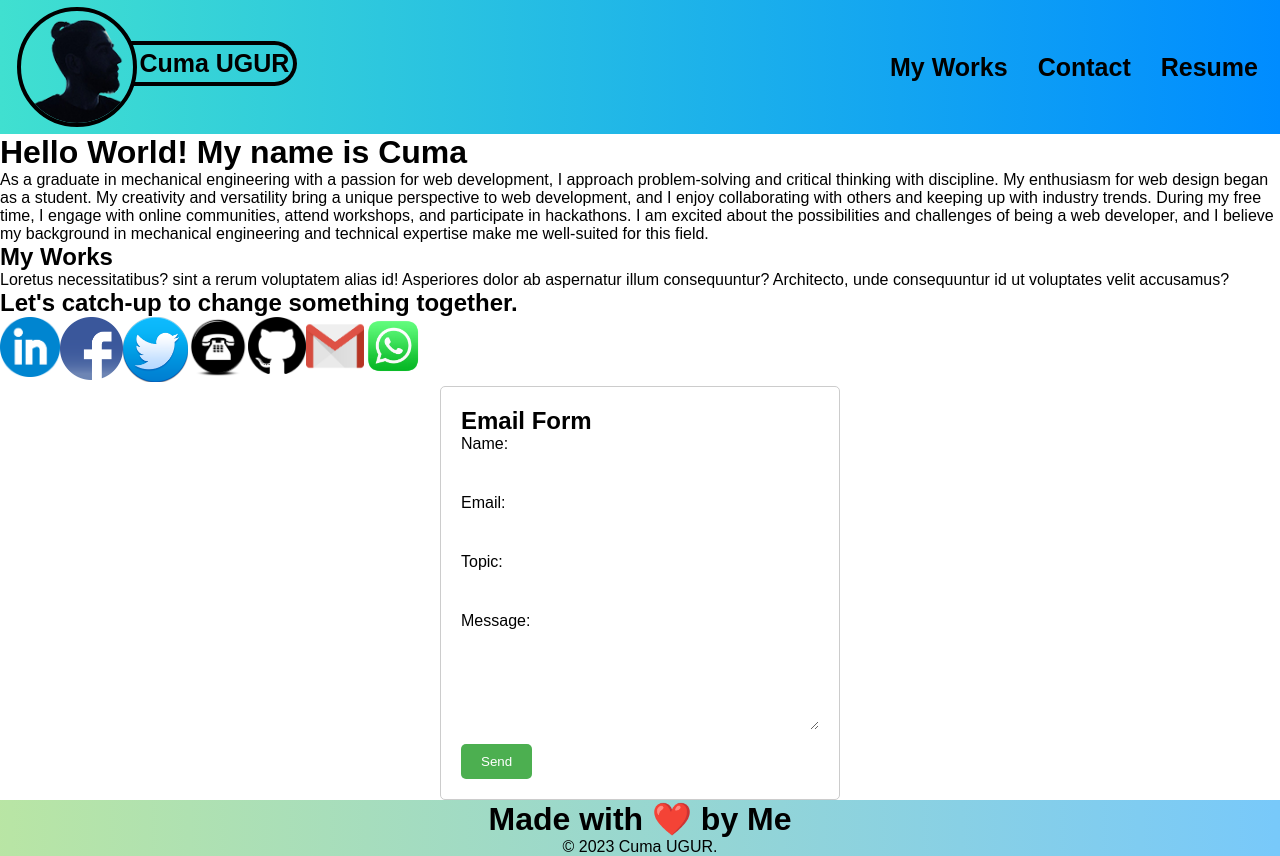
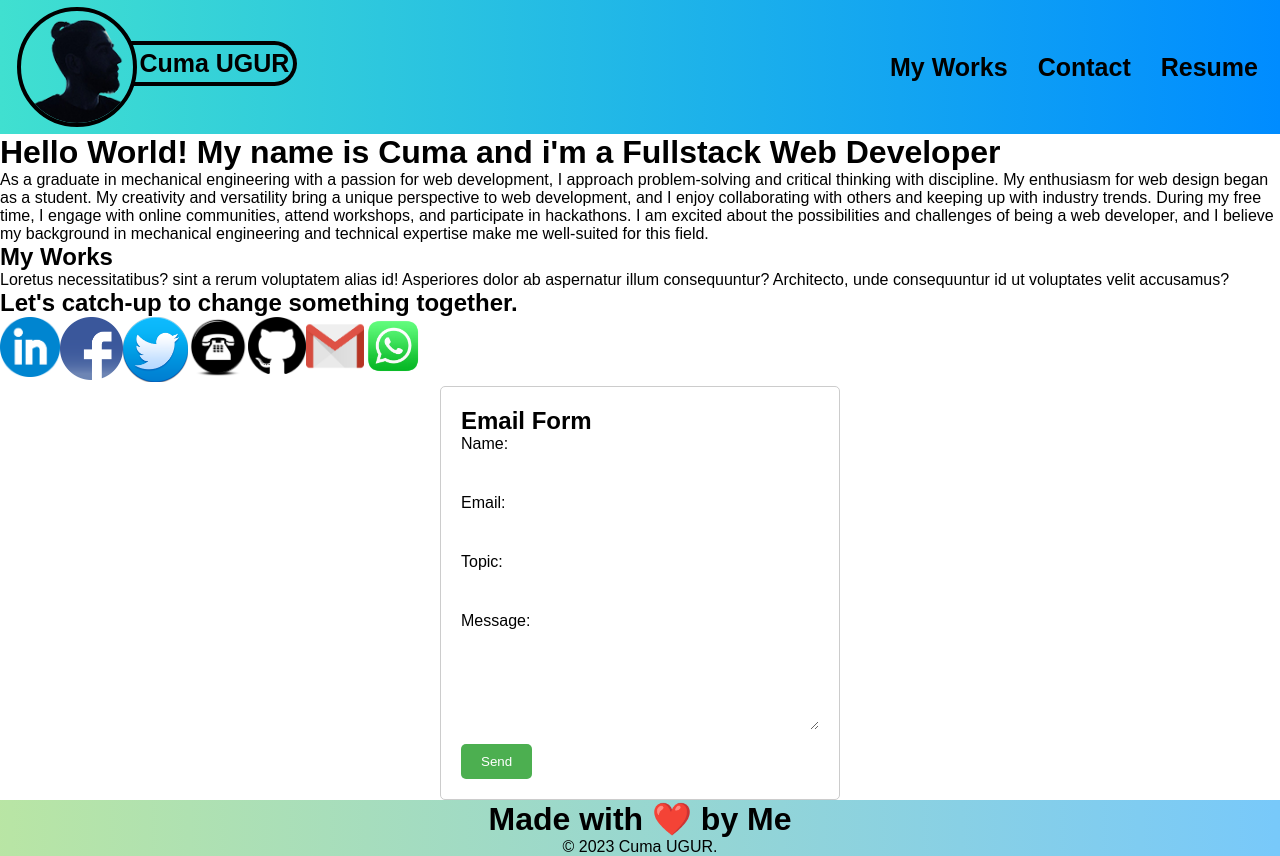
Before and after one commit to cumauu73/my-portfolio-cumaugur.com, a plain HTML site: page index.html in a window 1280 px wide. Drawn offline with Linux system fonts and the light colour scheme.

Commit message:
mediaquery

```diff
--- a/index.html
+++ b/index.html
@@ -28,7 +28,7 @@
   </header>
 
   <div id="about-me">
-    <h1>Hello World! My name is Cuma</h1>
+    <h1>Hello World! My name is Cuma and i'm a Fullstack Web Developer</h1>
     <p>As a graduate in mechanical engineering with a passion for web development, I approach problem-solving and critical thinking with discipline. My enthusiasm for web design began as a student. My creativity and versatility bring a unique perspective to web development, and I enjoy collaborating with others and keeping up with industry trends. During my free time, I engage with online communities, attend workshops, and participate in hackathons. I am excited about the possibilities and challenges of being a web developer, and I believe my background in mechanical engineering and technical expertise make me well-suited for this field.
     </p>
   </div>
```
